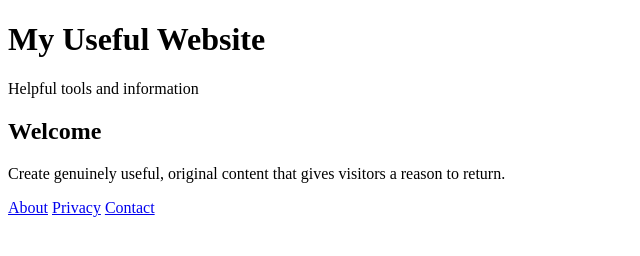
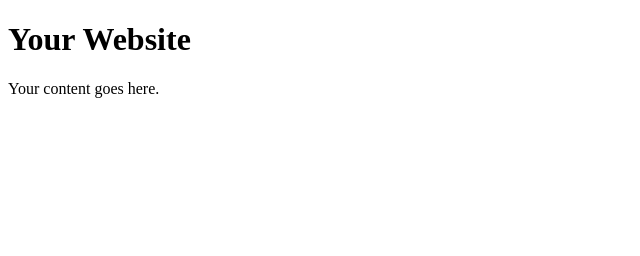
Before and after one commit to aseebshibin00-rgb/aseebshibin00-rgb.github.io, a plain HTML site: page index.html in a window 1280 px wide. Shown: the whole page, without its empty margins (0-640 px from the left). Drawn offline with Linux system fonts and the light colour scheme.

Commit message:
Update index.html

```diff
--- a/index.html
+++ b/index.html
@@ -4,37 +4,22 @@
     <meta charset="UTF-8">
     <meta name="viewport" content="width=device-width, initial-scale=1.0">
 
-    <title>My Useful Website</title>
-    <meta name="description"
-          content="Useful information and tools for visitors.">
+    <title>Your Website</title>
+    <meta name="description" content="Your website description">
 
-    <!-- Add your AdSense code here after Google approves your site -->
+    <!-- Google AdSense -->
+    <script async
+        src="https://pagead2.googlesyndication.com/pagead/js/adsbygoogle.js?client=ca-pub-3141617309088348"
+        crossorigin="anonymous"></script>
 
     <link rel="stylesheet" href="style.css">
 </head>
 
 <body>
 
-<header>
-    <h1>My Useful Website</h1>
-    <p>Helpful tools and information</p>
-</header>
+    <h1>Your Website</h1>
 
-<main>
-    <article>
-        <h2>Welcome</h2>
-        <p>
-            Create genuinely useful, original content that gives visitors
-            a reason to return.
-        </p>
-    </article>
-</main>
-
-<footer>
-    <a href="about.html">About</a>
-    <a href="privacy.html">Privacy</a>
-    <a href="contact.html">Contact</a>
-</footer>
+    <p>Your content goes here.</p>
 
 </body>
 </html>
```
